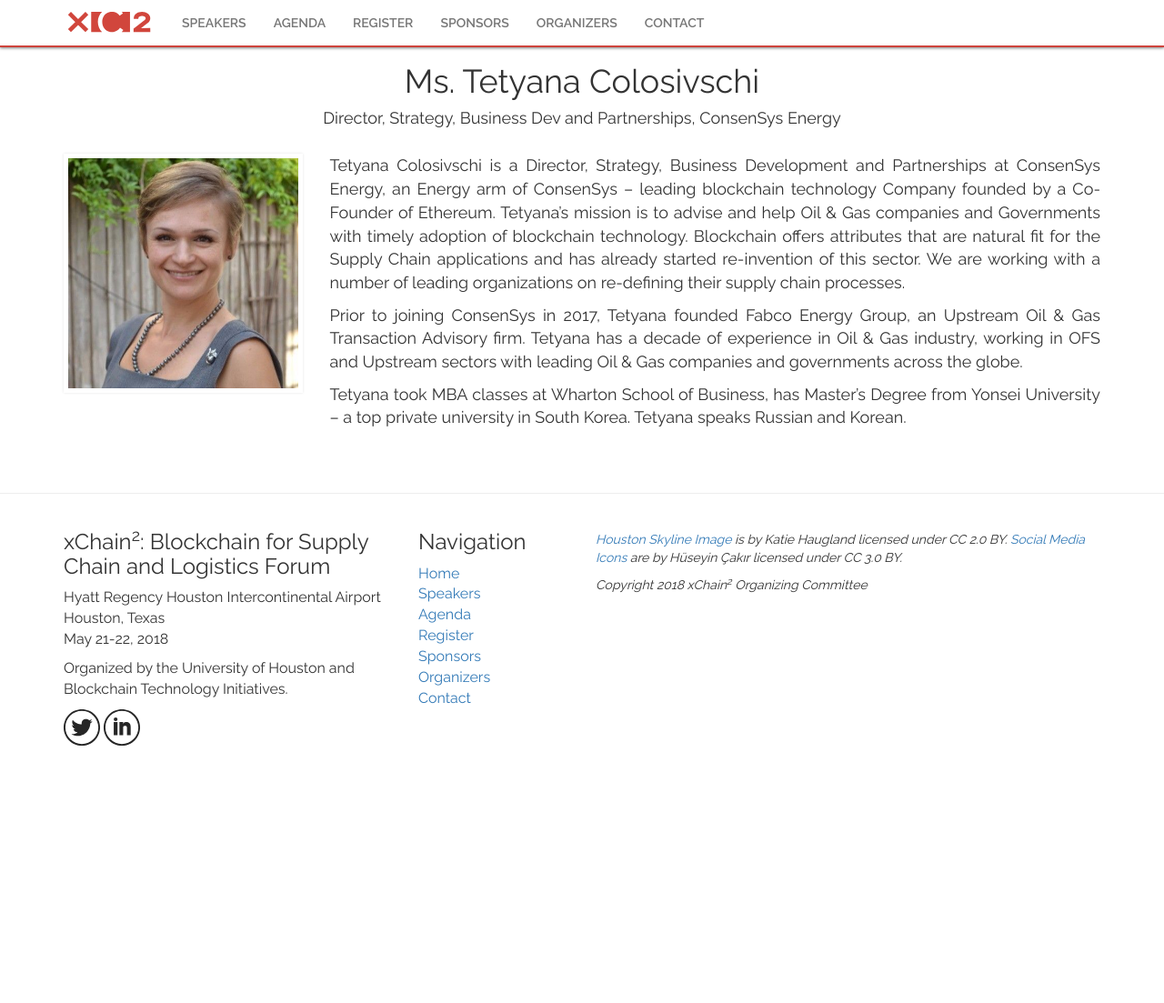
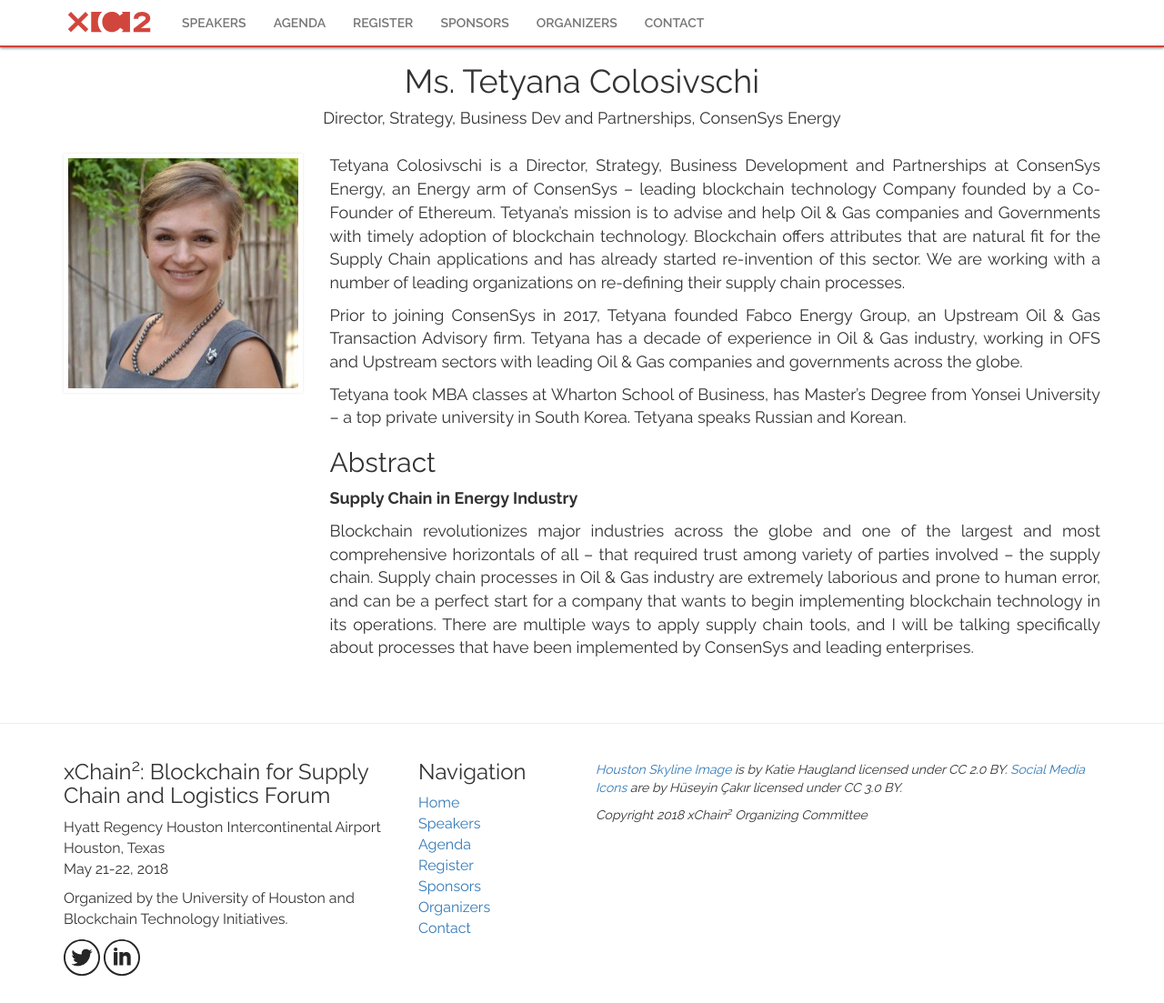
Before and after one commit to gnawalishyam/jekyll, a Jekyll site: the page built from _posts/2018-02-24-Tetyana-Colosivschi.md, in a window 1280 px wide and 1103 px high. Shown: the whole window at 91% size. Built offline with Jekyll 4.4.1, drawn with Linux system fonts in a browser that asks for light colours; some web fonts are replaced.

Commit message:
Added Tetyana's abstract

```diff
--- a/_posts/2018-02-24-Tetyana-Colosivschi.md
+++ b/_posts/2018-02-24-Tetyana-Colosivschi.md
@@ -16,3 +16,9 @@
 Prior to joining ConsenSys in 2017, Tetyana founded Fabco Energy Group, an Upstream Oil &amp; Gas Transaction Advisory firm. Tetyana has a decade of experience in Oil &amp; Gas industry, working in OFS and Upstream sectors with leading Oil &amp; Gas companies and governments across the globe.
 
 Tetyana took MBA classes at Wharton School of Business, has Master’s Degree from Yonsei University – a top private university in South Korea. Tetyana speaks Russian and Korean.
+
+## Abstract
+
+**Supply Chain in Energy Industry**
+
+Blockchain revolutionizes major industries across the globe and one of the largest and most comprehensive horizontals of all – that required trust among variety of parties involved – the supply chain. Supply chain processes in Oil &amp; Gas industry are extremely laborious and prone to human error, and can be a perfect start for a company that wants to begin implementing blockchain technology in its operations. There are multiple ways to apply supply chain tools, and I will be talking specifically about processes that have been implemented by ConsenSys and leading enterprises.
```
